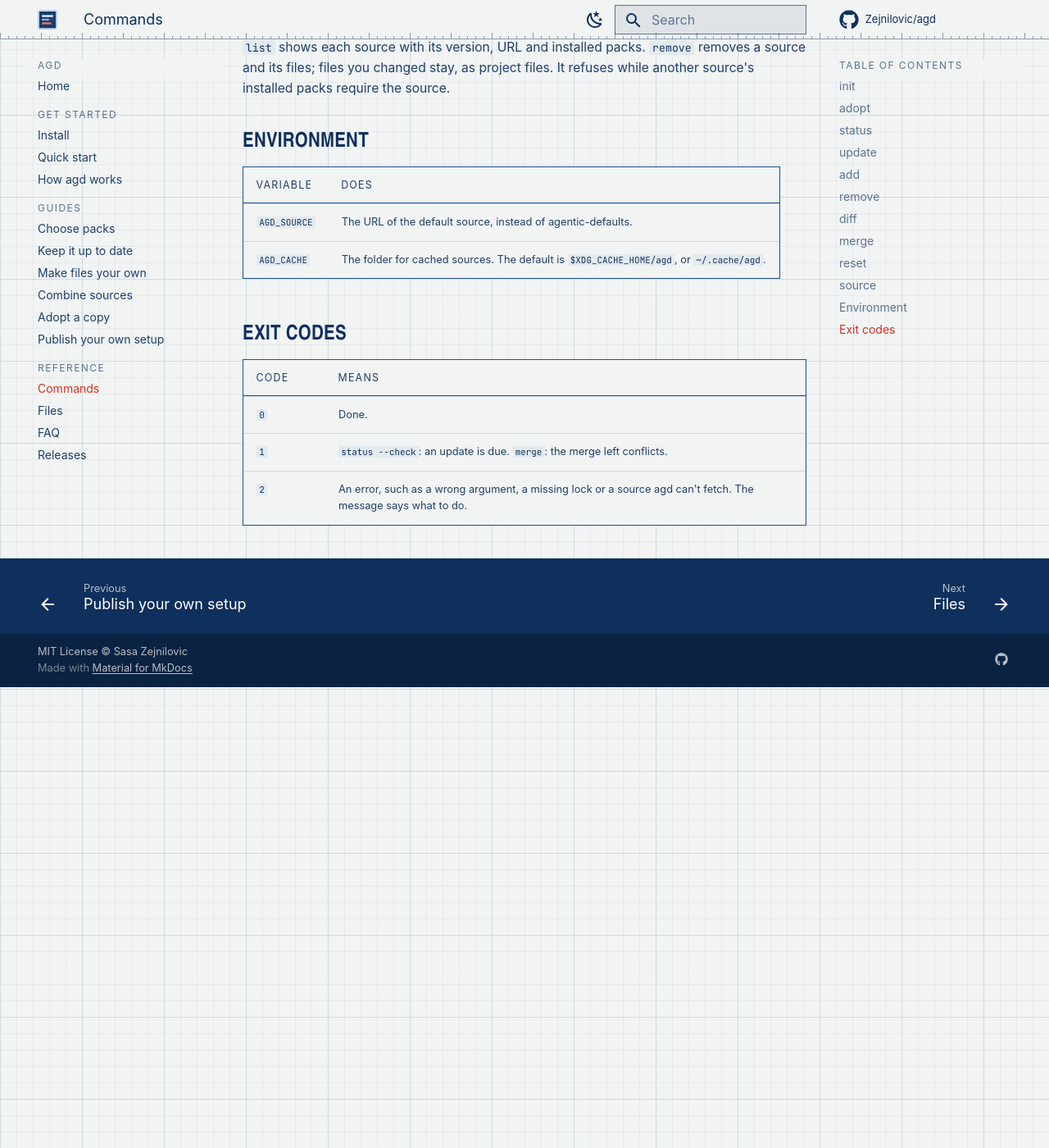
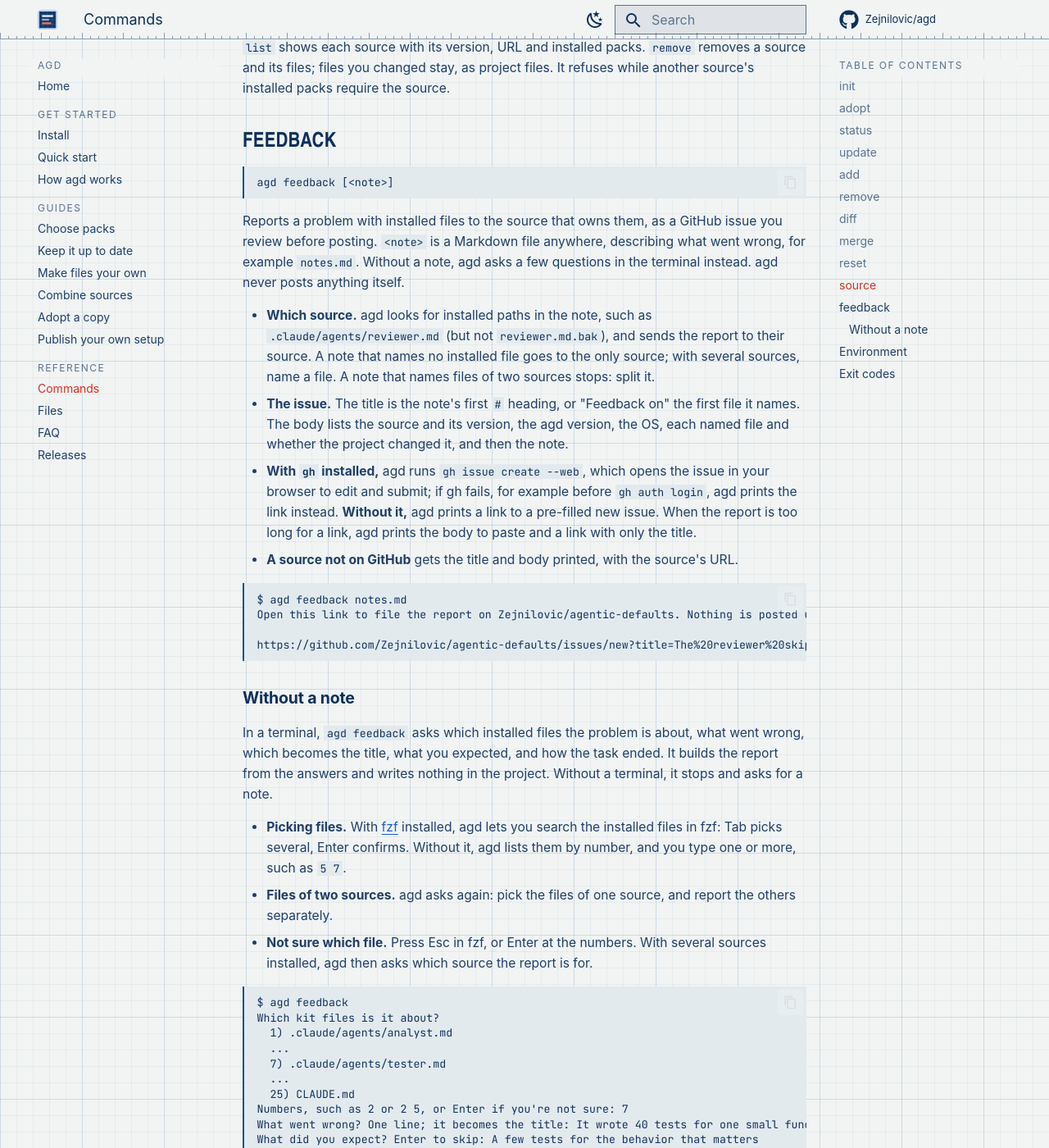
Before and after one commit to Zejnilovic/agd, an MkDocs documentation site: the page built from docs/reference/commands.md, in a window 1280 px wide and 1400 px high, scrolled down 2760 px. Shown: the whole window at 82% size. Built offline with MkDocs 1.6.1 and Material for MkDocs 9.7.7, drawn with Linux system fonts in a browser that asks for light colours; some web fonts are replaced; comment, search, counter and statistics services are not loaded; some of the changed text lies outside the part shown.

Commit message:
agd 0.2.0 (unreleased): agd feedback reports kit problems to their source
- agd feedback [<note>] finds the source that owns the kit files a note
  names, through .agd.lock, and builds an issue: the source version, the
  agd version, the OS, each named file and whether the project changed
  it, then the note. With gh it opens the issue in the browser
  (gh issue create --web), and otherwise, or when gh fails, prints a
  pre-filled link. A report too long for a link gets the body printed
  to paste. A source not on GitHub gets the report printed with its URL.
  Nothing is posted until the user submits it.
- Without a note, in a terminal, it asks which kit files (picked in fzf
  when it is installed, or by number), what went wrong, what was
  expected and how the task ended. Not sure of the file, with several
  sources, it asks which source.
- Docs: the feedback reference, a FAQ entry, the README table and
  agd --help.

Closes #2

````diff
--- a/docs/reference/commands.md
+++ b/docs/reference/commands.md
@@ -99,6 +99,54 @@ agd source remove <name>
 
 `list` shows each source with its version, URL and installed packs. `remove` removes a source and its files; files you changed stay, as project files. It refuses while another source's installed packs require the source.
 
+## feedback
+
+```text
+agd feedback [<note>]
+```
+
+Reports a problem with installed files to the source that owns them, as a GitHub issue you review before posting. `<note>` is a Markdown file anywhere, describing what went wrong, for example `notes.md`. Without a note, agd asks a few questions in the terminal instead. agd never posts anything itself.
+
+- **Which source.** agd looks for installed paths in the note, such as `.claude/agents/reviewer.md` (but not `reviewer.md.bak`), and sends the report to their source. A note that names no installed file goes to the only source; with several sources, name a file. A note that names files of two sources stops: split it.
+- **The issue.** The title is the note's first `# ` heading, or "Feedback on" the first file it names. The body lists the source and its version, the agd version, the OS, each named file and whether the project changed it, and then the note.
+- **With `gh` installed,** agd runs `gh issue create --web`, which opens the issue in your browser to edit and submit; if gh fails, for example before `gh auth login`, agd prints the link instead. **Without it,** agd prints a link to a pre-filled new issue. When the report is too long for a link, agd prints the body to paste and a link with only the title.
+- **A source not on GitHub** gets the title and body printed, with the source's URL.
+
+```text
+$ agd feedback notes.md
+Open this link to file the report on Zejnilovic/agentic-defaults. Nothing is posted until you submit it there.
+
+https://github.com/Zejnilovic/agentic-defaults/issues/new?title=The%20reviewer%20skips%20the%20context%20check&body=Source%3A%20agentic-defaults%200.4.0%0Aagd%3A%200.2.0%0AOS%3A%20Darwin%2025.6.0%0A...
+```
+
+### Without a note
+
+In a terminal, `agd feedback` asks which installed files the problem is about, what went wrong, which becomes the title, what you expected, and how the task ended. It builds the report from the answers and writes nothing in the project. Without a terminal, it stops and asks for a note.
+
+- **Picking files.** With [fzf](https://github.com/junegunn/fzf) installed, agd lets you search the installed files in fzf: Tab picks several, Enter confirms. Without it, agd lists them by number, and you type one or more, such as `5 7`.
+- **Files of two sources.** agd asks again: pick the files of one source, and report the others separately.
+- **Not sure which file.** Press Esc in fzf, or Enter at the numbers. With several sources installed, agd then asks which source the report is for.
+
+```text
+$ agd feedback
+Which kit files is it about?
+  1) .claude/agents/analyst.md
+  ...
+  7) .claude/agents/tester.md
+  ...
+  25) CLAUDE.md
+Numbers, such as 2 or 2 5, or Enter if you're not sure: 7
+What went wrong? One line; it becomes the title: It wrote 40 tests for one small function
+What did you expect? Enter to skip: A few tests for the behavior that matters
+How did the task end? 1) done, 2) partly done, 3) failed, Enter to skip: 2
+
+Open this link to file the report on Zejnilovic/agentic-defaults. Nothing is posted until you submit it there.
+
+https://github.com/Zejnilovic/agentic-defaults/issues/new?title=It%20wrote%2040%20tests%20for%20one%20small%20function&body=Source%3A%20agentic-defaults%200.4.0%0A...
+```
+
+Notes and answers can hold private code or names. Read the issue before you submit it.
+
 ## Environment
 
 | Variable | Does |
````
Also changed, not shown: AGENTS.md (+1 -1 lines), CHANGELOG.md (+5 -0 lines), CONTEXT.md (+1 -0 lines), README.md (+1 -0 lines), docs/faq.md (+4 -0 lines), 3 other files.
